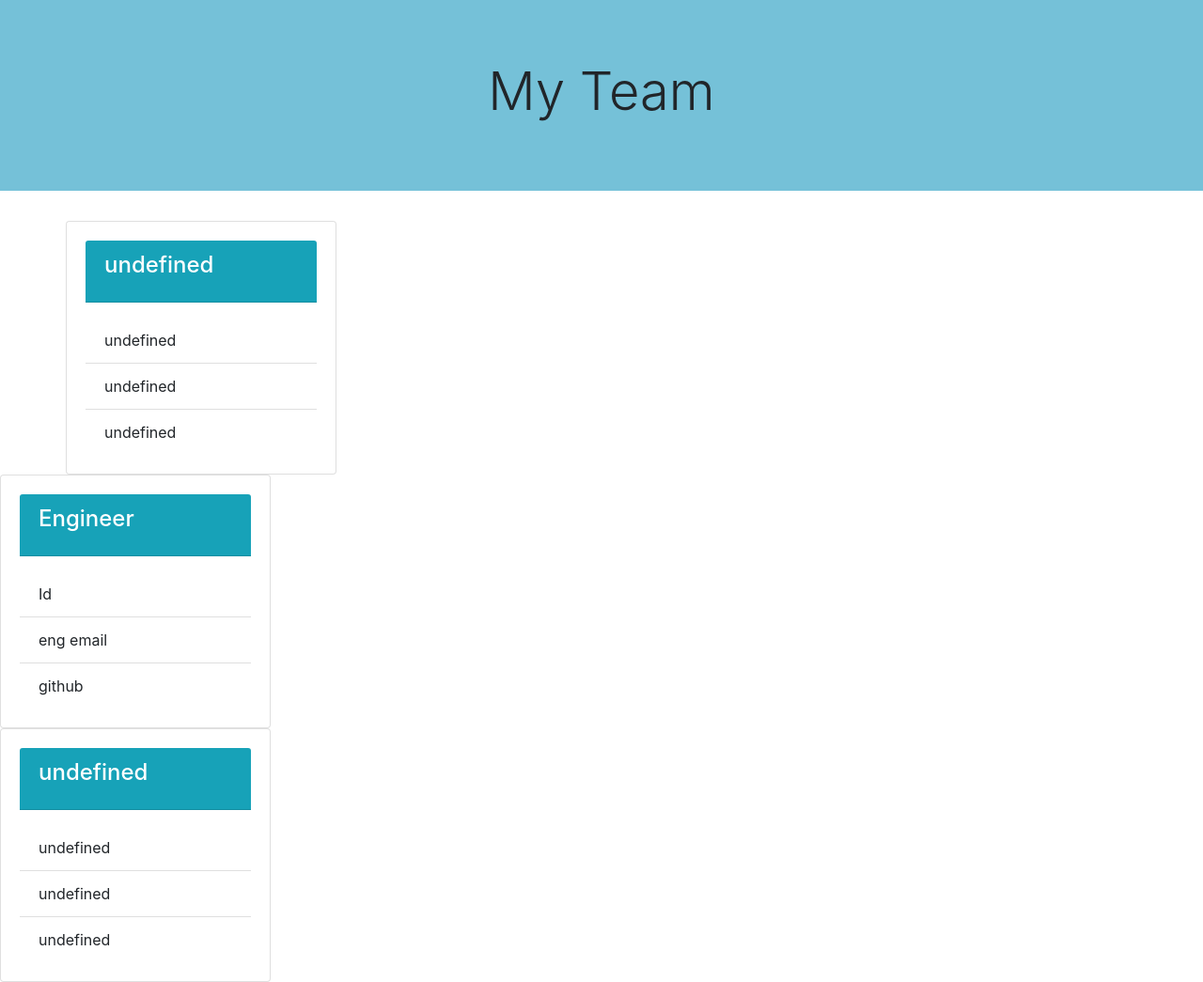
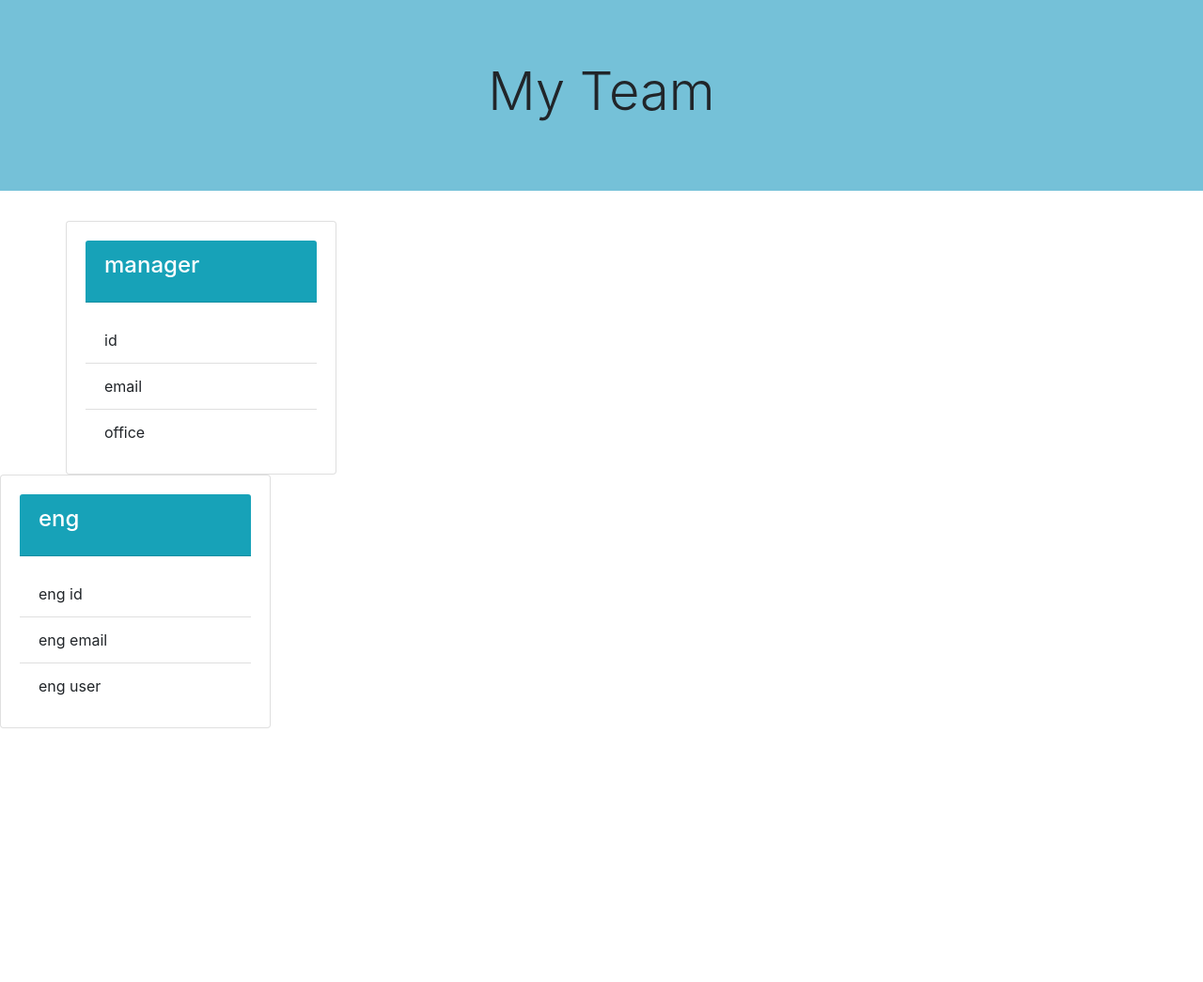
Before and after one commit to zs274/Team-Profile-Generator, a website: page index.html in a window 1280 px wide. Shown: the whole page at 94% size. After the commit the page ends 800 px from the top, so only its background shows below. Drawn offline with nearby package versions, Linux system fonts and the light colour scheme.

Commit message:
data values now being read

```diff
--- a/index.html
+++ b/index.html
@@ -22,12 +22,12 @@
         <div class="card" style="width: 18rem;">
             <div class="card-body">
                 <div class="card-header text-white bg-info mb-3">
-                    <h4 class="card-title">undefined</h4>
+                    <h4 class="card-title">manager</h4>
                   </div>
                   <ul class="list-group list-group-flush">
-                    <li class="list-group-item">undefined</li>
-                    <li class="list-group-item">undefined</li>
-                    <li class="list-group-item">undefined</li>
+                    <li class="list-group-item">id</li>
+                    <li class="list-group-item">email</li>
+                    <li class="list-group-item">office</li>
                   </ul>
             </div>
           </div>
@@ -36,23 +36,12 @@
      <div class="card" style="width: 18rem;">
     <div class="card-body">
         <div class="card-header text-white bg-info mb-3">
-            <h4 class="card-title">Engineer</h4>
+            <h4 class="card-title">eng</h4>
         </div>
         <ul class="list-group list-group-flush">
-            <li class="list-group-item">Id</li>
+            <li class="list-group-item">eng id</li>
             <li class="list-group-item">eng email</li>
-            <li class="list-group-item">github</li>
-        </ul>
-    </div>
-</div><div class="card" style="width: 18rem;">
-    <div class="card-body">
-        <div class="card-header text-white bg-info mb-3">
-            <h4 class="card-title">undefined</h4>
-        </div>
-        <ul class="list-group list-group-flush">
-            <li class="list-group-item">undefined</li>
-            <li class="list-group-item">undefined</li>
-            <li class="list-group-item">undefined</li>
+            <li class="list-group-item">eng user</li>
         </ul>
     </div>
 </div></div>
```
Also changed, not shown: index.js (+6 -6 lines).
